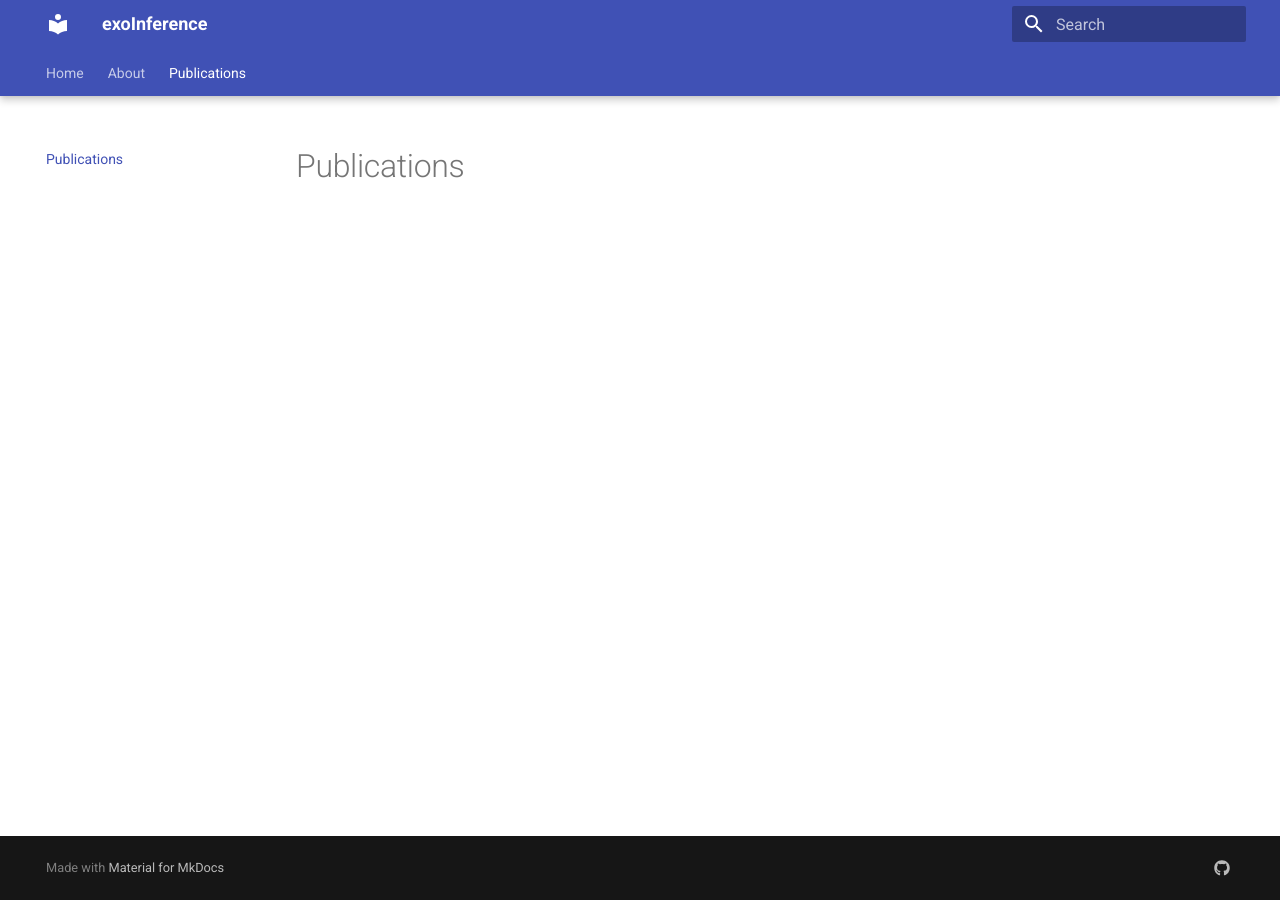
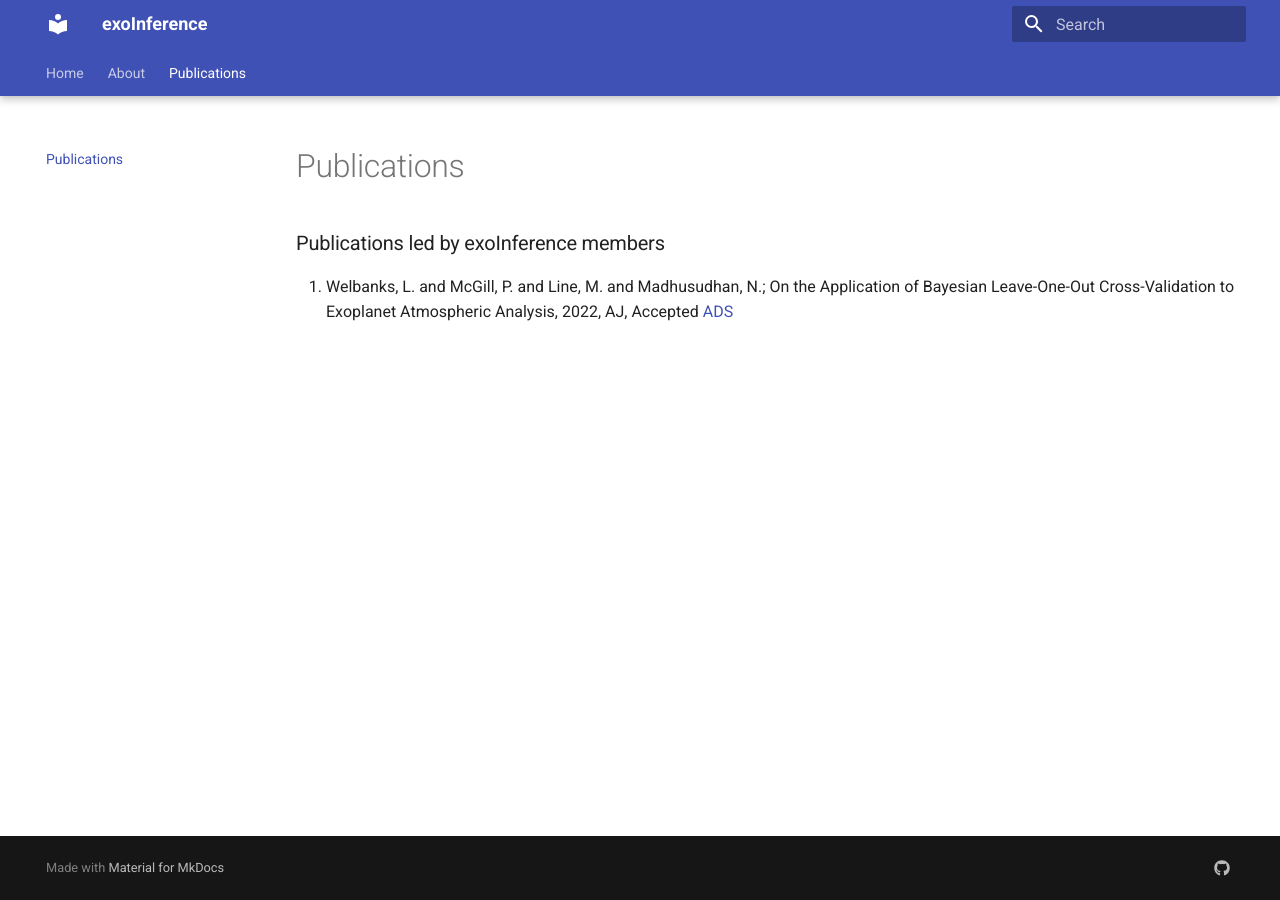
Before and after one commit to exoInference/exoinference.github.io, an MkDocs documentation site: the page built from docs/publications.md, in a window 1280 px wide. Built offline with MkDocs 1.6.1 and Material for MkDocs 9.7.7, drawn with Linux system fonts in a browser that asks for light colours.

Commit message:
Update publications.md

```diff
--- a/docs/publications.md
+++ b/docs/publications.md
@@ -2,3 +2,7 @@
 hide:
   -toc
 ---
+
+### Publications led by exoInference members
+
+1. Welbanks, L. and McGill, P. and Line, M. and Madhusudhan, N.; On the Application of Bayesian Leave-One-Out Cross-Validation to Exoplanet Atmospheric Analysis, 2022, AJ, Accepted [ADS](https://ui.adsabs.harvard.edu/abs/2022arXiv221203872W/abstract)
```
